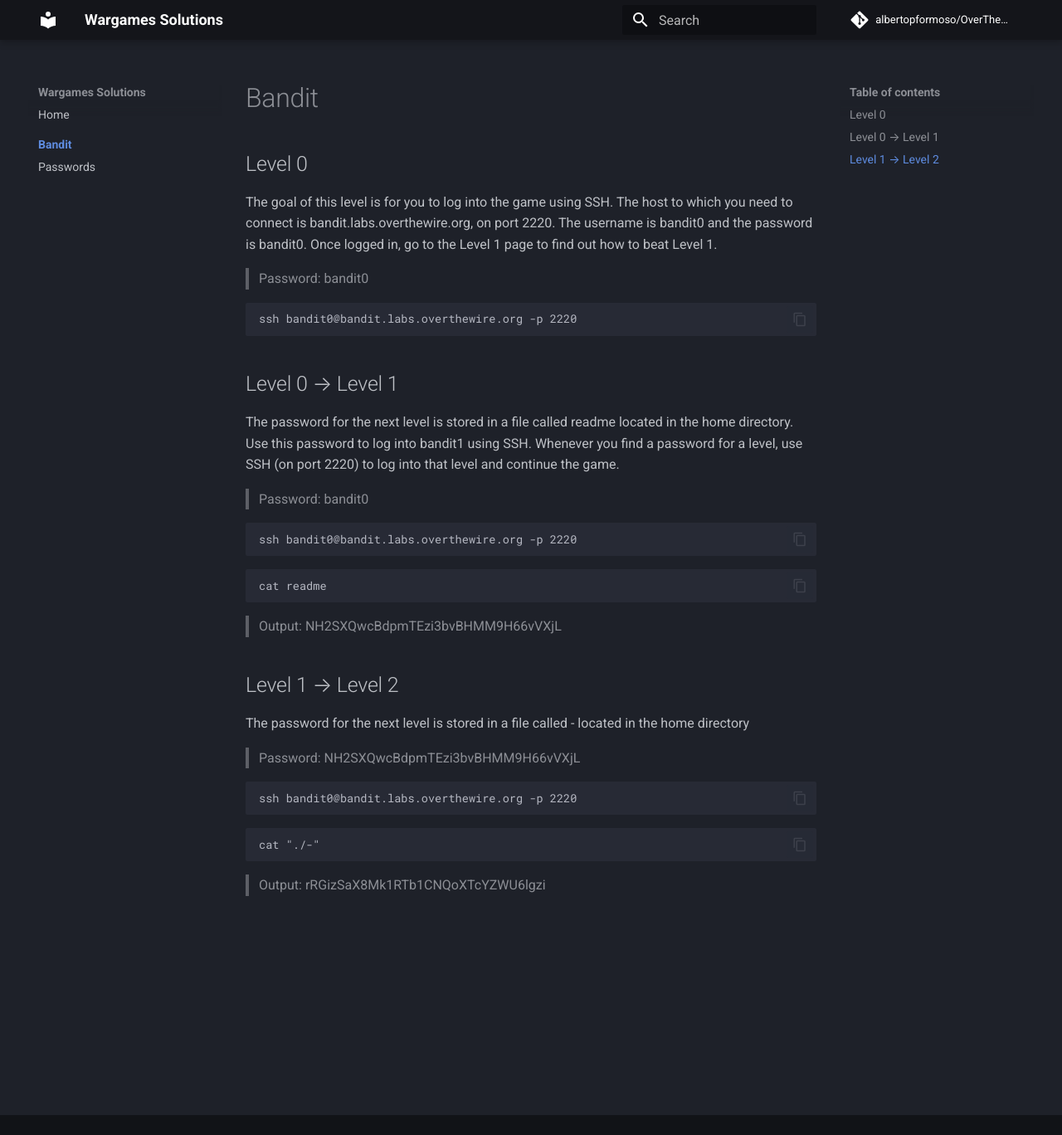
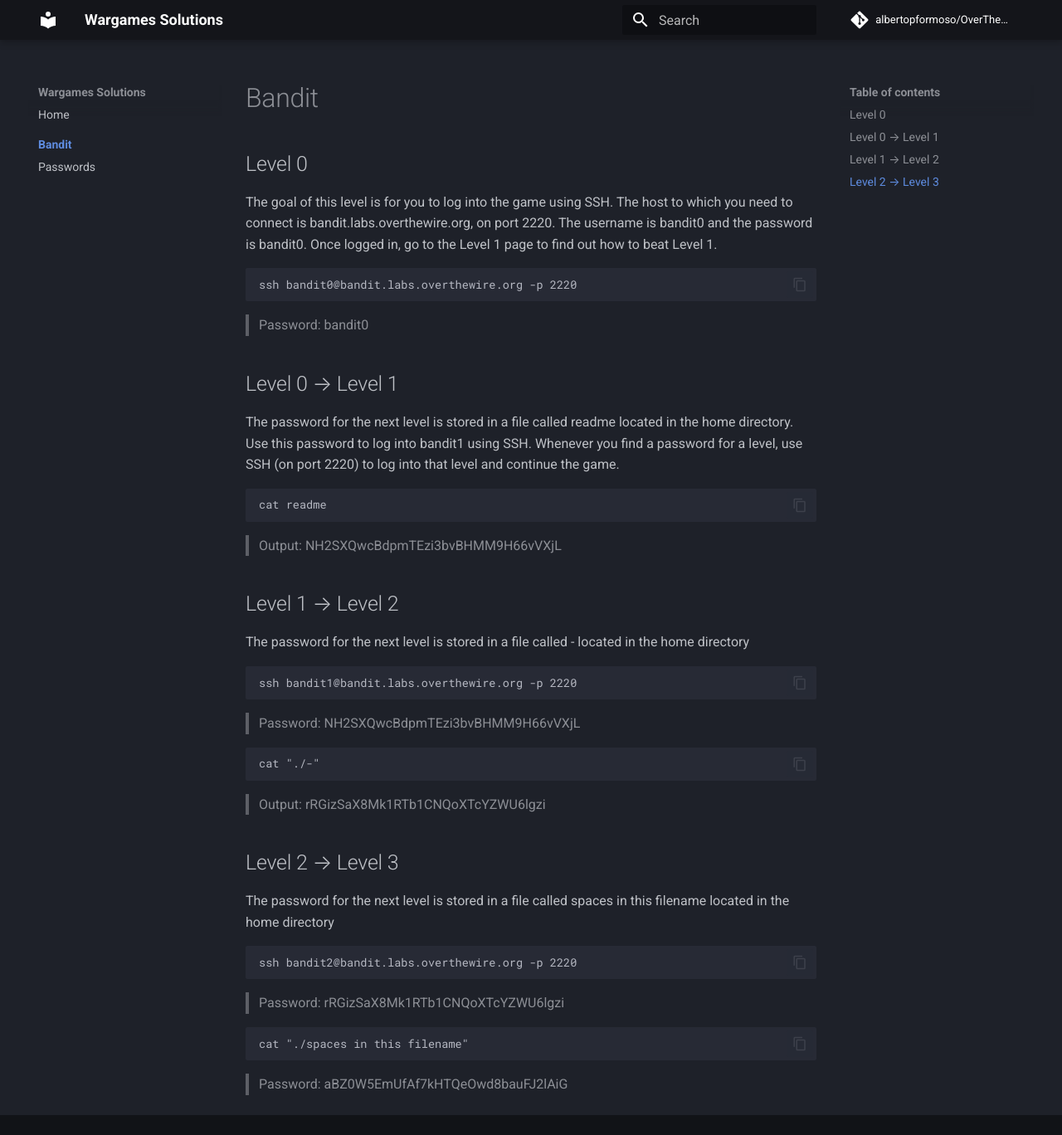
Before and after one commit to albertopformoso/OverTheWire-Wargames, an MkDocs documentation site: the page built from docs/bandit/index.md, in a window 1280 px wide and 1368 px high. Shown: the whole window at 83% size. Built offline with MkDocs 1.6.1 and Material for MkDocs 9.7.7, drawn with Linux system fonts in a browser that asks for light colours; comment, search, counter and statistics services are not loaded.

Commit message:
added level 2 -> level 3

````diff
--- a/docs/bandit/index.md
+++ b/docs/bandit/index.md
@@ -4,21 +4,15 @@
 
 The goal of this level is for you to log into the game using SSH. The host to which you need to connect is bandit.labs.overthewire.org, on port 2220. The username is bandit0 and the password is bandit0. Once logged in, go to the Level 1 page to find out how to beat Level 1.
 
-> Password: bandit0
-
 ```sh
 ssh bandit0@bandit.labs.overthewire.org -p 2220
 ```
 
+> Password: bandit0
+
 ## Level 0 → Level 1
 
 The password for the next level is stored in a file called readme located in the home directory. Use this password to log into bandit1 using SSH. Whenever you find a password for a level, use SSH (on port 2220) to log into that level and continue the game.
-
-> Password: bandit0
-
-```sh
-ssh bandit0@bandit.labs.overthewire.org -p 2220
-```
 
 ```sh
 cat readme
@@ -30,14 +24,30 @@
 
 The password for the next level is stored in a file called - located in the home directory
 
+```sh
+ssh bandit1@bandit.labs.overthewire.org -p 2220
+```
+
 > Password: NH2SXQwcBdpmTEzi3bvBHMM9H66vVXjL
-
-```sh
-ssh bandit0@bandit.labs.overthewire.org -p 2220
-```
 
 ```sh
 cat "./-"
 ```
 
 > Output: rRGizSaX8Mk1RTb1CNQoXTcYZWU6lgzi
+
+## Level 2 → Level 3
+
+The password for the next level is stored in a file called spaces in this filename located in the home directory
+
+```sh
+ssh bandit2@bandit.labs.overthewire.org -p 2220
+```
+
+> Password: rRGizSaX8Mk1RTb1CNQoXTcYZWU6lgzi
+
+```sh
+cat "./spaces in this filename"
+```
+
+> Password: aBZ0W5EmUfAf7kHTQeOwd8bauFJ2lAiG
--- a/docs/bandit/passwords.csv
+++ b/docs/bandit/passwords.csv
@@ -2,3 +2,4 @@
 Level0,bandit0
 Level 0 → Level 1,NH2SXQwcBdpmTEzi3bvBHMM9H66vVXjL
 Level 1 → Level 2,rRGizSaX8Mk1RTb1CNQoXTcYZWU6lgzi
+Level 2 → Level 3,aBZ0W5EmUfAf7kHTQeOwd8bauFJ2lAiG
````
